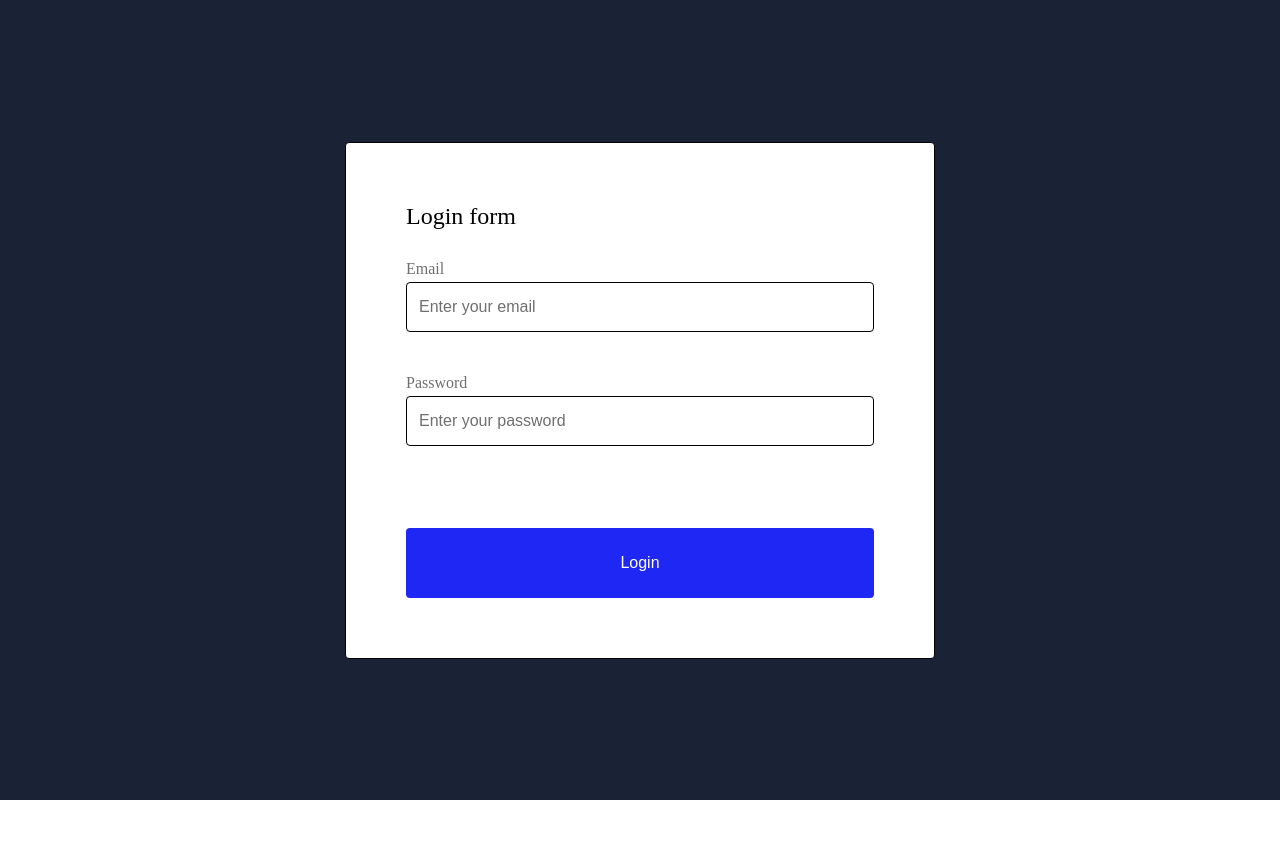
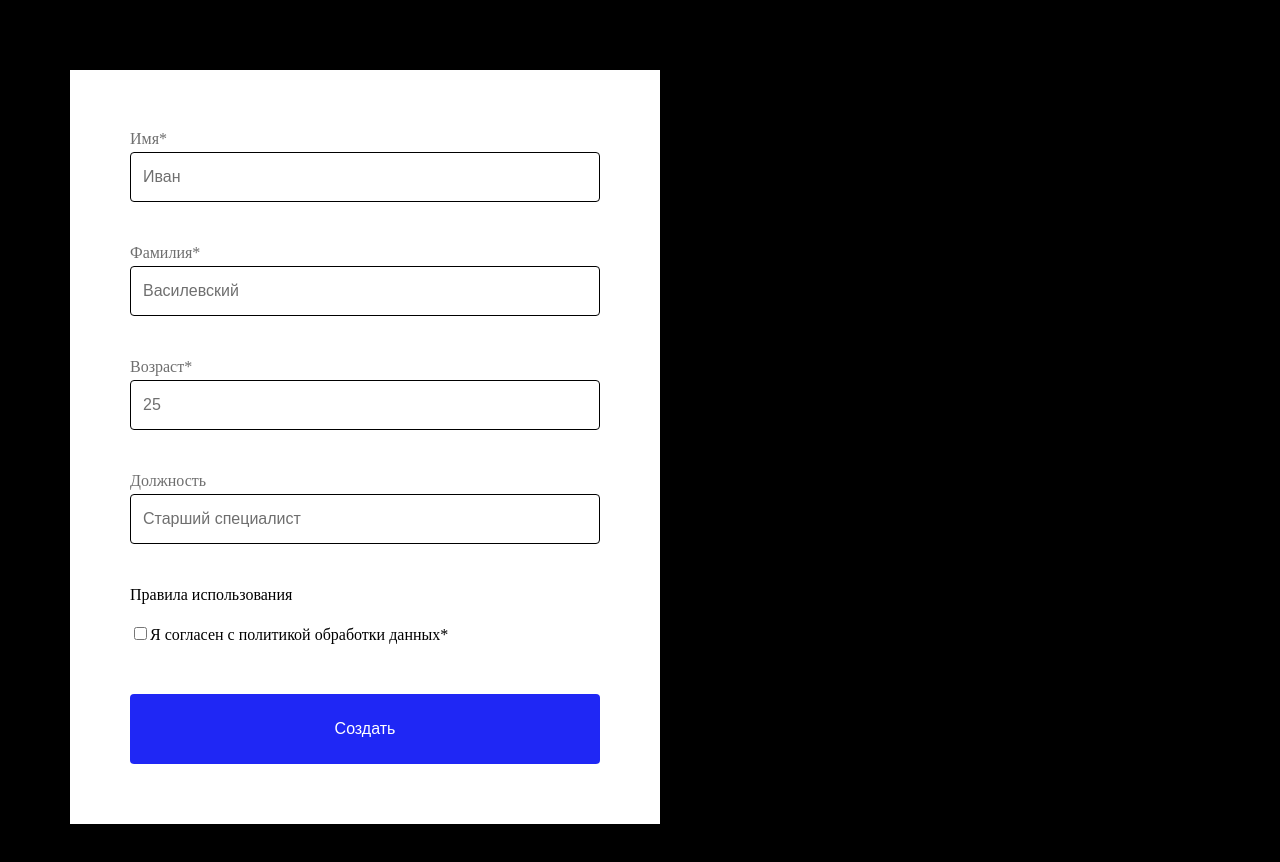
Before and after one commit to andriib77/react-cohort33-ts, a React (Create React App) app: page / in a window 1280 px wide. Shown: the top 862 px of the page. Before the commit the page ends 800 px from the top, so only its background shows below. Built offline with nearby package versions, Linux system fonts and the light colour scheme.

Commit message:
homework25 formik yup

```diff
--- a/src/App.tsx
+++ b/src/App.tsx
@@ -13,6 +13,7 @@ import Homework21 from "./homeworks/Homework21/Homework21";
 import Homework22 from "homeworks/Homework22/Homework22";
 import Homework23 from "homeworks/Homework23/Homework23";
 import Homework24 from "homeworks/Homework24/Homework24";
+import Homework25 from "homeworks/Homework25/Homework25";
 
 function App() {
   return (
@@ -23,13 +24,14 @@ function App() {
       {/* <Lesson22 /> */}
       {/* <Lesson23 /> */}
       {/* <Lesson24 /> */}
-      <Lesson25 />
+      {/* <Lesson25 /> */}
 
       {/* <Homework20 /> */}
       {/* <Homework21 /> */}
       {/* <Homework22 /> */}
       {/* <Homework23 /> */}
       {/* <Homework24 /> */}
+      <Homework25 />
     </>
   );
 }
--- a/src/components/EmployeeForm/EmployeeForm.tsx
+++ b/src/components/EmployeeForm/EmployeeForm.tsx
@@ -1,9 +1,9 @@
-import { useState, ChangeEvent, SetStateAction, Dispatch } from "react";
-
+import React, { useState } from "react";
+import { Field, useFormik } from "formik";
+import * as Yup from "yup";
 import Input from "components/Input/Input";
 import Button from "components/Button/Button";
 
-import { EmployeeInfo } from "./types";
 import {
   EmployeeFormWrapper,
   EmployeeFormContainer,
@@ -14,92 +14,120 @@ import {
 } from "./styles";
 
 function EmployeeForm() {
-  const [nameValue, setNameValue] = useState<string>("");
-  const [lastNameValue, setLastNameValue] = useState<string>("");
-  const [ageValue, setAgeValue] = useState<string>("");
-  const [jobPositionValue, setJobPositionValue] = useState<string>("");
-  // Создадим state, который решает когда нам карточку показывать, а когда нет
-  const [isShowCard, setIsShowCard] = useState<boolean>(false);
-  // Создаем контейнер(стейт), в котором будет храниться информация для карточки,
-  // чтобы она туда добавлялась только на onClick
-  const [userInfo, setUserInfo] = useState<EmployeeInfo>({
+  const validationSchema = Yup.object().shape({
+    name: Yup.string()
+      .required("Обязательное поле")
+      .min(2, "Минимальное количество символов - 2")
+      .max(50, "Максимальное количество символов - 50"),
+    lastName: Yup.string()
+      .required("Обязательное поле")
+      .max(15, "Максимальное количество символов - 15"),
+    age: Yup.number()
+      .required("Обязательное поле")
+      .min(1, "Минимальное количество символов - 1")
+      .max(99, "Максимальное количество символов - 99"),
+    jobPosition: Yup.string().max(30, "Максимальное количество символов - 30"),
+    agreement: Yup.boolean()
+      .required("Обязательное поле")
+      .oneOf([true], "Необходимо согласиться с правилами использования"),
+  });
+
+  const formik = useFormik({
+    initialValues: {
+      name: "",
+      lastName: "",
+      age: "",
+      jobPosition: "",
+      agreement: false,
+    },
+    validationSchema: validationSchema,
+    onSubmit: (values) => {
+      setUserInfo(values);
+      setIsShowCard(true);
+    },
+  });
+
+  const [userInfo, setUserInfo] = useState({
     name: "",
     lastName: "",
-    ageValue: "",
+    age: "",
     jobPosition: "",
   });
 
-  const onChangeFieldsValue = (
-    event: ChangeEvent<HTMLInputElement>,
-    setFieldValue: Dispatch<SetStateAction<string>>
-  ) => {
-    setFieldValue(event.target.value);
-  };
-
-  const createEmployeeCard = () => {
-    // Если все значения у нас не пустые, то показываем карточку
-    if (!!nameValue && !!lastNameValue && !!ageValue && !!jobPositionValue) {
-      setUserInfo({
-        name: nameValue,
-        lastName: lastNameValue,
-        ageValue: ageValue,
-        jobPosition: jobPositionValue,
-      });
-      setIsShowCard(true);
-    } else {
-      // Показываем alert если хотя бы одно из полей пустое
-      setIsShowCard(false);
-      setTimeout(() => alert("Введите данные во все поля"), 0);
-    }
-  };
+  const [isShowCard, setIsShowCard] = useState(false);
 
   return (
     <EmployeeFormWrapper>
-      <EmployeeFormContainer>
+      <EmployeeFormContainer onSubmit={formik.handleSubmit}>
         <Input
-          id="first_name_id"
-          name="firstName"
-          onChange={(event: ChangeEvent<HTMLInputElement>) =>
-            onChangeFieldsValue(event, setNameValue)
-          }
-          value={nameValue}
-          label="Имя"
+          id="name"
+          name="name"
+          onChange={formik.handleChange}
+          error={formik.errors.name}
+          value={formik.values.name}
+          label="Имя*"
           placeholder="Иван"
         />
+        {formik.touched.name && formik.errors.name ? (
+          <div>{formik.errors.name}</div>
+        ) : null}
+
         <Input
-          id="last_name_id"
+          id="lastName"
           name="lastName"
-          onChange={(event: ChangeEvent<HTMLInputElement>) =>
-            onChangeFieldsValue(event, setLastNameValue)
-          }
-          value={lastNameValue}
-          label="Фамилия"
+          onChange={formik.handleChange}
+          error={formik.errors.lastName}
+          value={formik.values.lastName}
+          label="Фамилия*"
           placeholder="Василевский"
         />
+        {formik.touched.lastName && formik.errors.lastName ? (
+          <div>{formik.errors.lastName}</div>
+        ) : null}
+
         <Input
-          id="age_id"
+          id="age"
           name="age"
-          onChange={(event: ChangeEvent<HTMLInputElement>) =>
-            onChangeFieldsValue(event, setAgeValue)
-          }
-          value={ageValue}
-          label="Возраст"
+          onChange={formik.handleChange}
+          error={formik.errors.age}
+          value={formik.values.age}
+          label="Возраст*"
           placeholder="25"
         />
+        {formik.touched.age && formik.errors.age ? (
+          <div>{formik.errors.age}</div>
+        ) : null}
+
         <Input
-          id="job_position_id"
-          name="job_position"
-          onChange={(event: ChangeEvent<HTMLInputElement>) =>
-            onChangeFieldsValue(event, setJobPositionValue)
-          }
-          value={jobPositionValue}
+          id="jobPosition"
+          name="jobPosition"
+          onChange={formik.handleChange}
+          error={formik.errors.jobPosition}
+          value={formik.values.jobPosition}
           label="Должность"
           placeholder="Старший специалист"
         />
-        <Button name="Создать" onClick={createEmployeeCard} />
+        {formik.touched.jobPosition && formik.errors.jobPosition ? (
+          <div>{formik.errors.jobPosition}</div>
+        ) : null}
+
+        <span>Правила использования</span>
+        <label>
+          <input
+            type="checkbox"
+            name="agreement"
+            value="Правила использования"
+            checked={formik.values.agreement}
+            onChange={formik.handleChange}
+          />
+          Я согласен с политикой обработки данных*
+        </label>
+        {formik.touched.agreement && formik.errors.agreement ? (
+          <div>{formik.errors.agreement}</div>
+        ) : null}
+
+        <Button name="Создать" type="submit" />
       </EmployeeFormContainer>
-      {/* Если в левой части от && у вас false, то правая часть(JSX элементы) не показываются,
-      если же левая часть от && true, то правая часть(JSX элементы) отображается */}
       {isShowCard && (
         <EmployeeCard>
           <EmployeeInfoContainer>
@@ -112,7 +140,7 @@ function EmployeeForm() {
           </EmployeeInfoContainer>
           <EmployeeInfoContainer>
             <EmployeeTitle>Возраст</EmployeeTitle>
-            <EmployeeInfoText>{userInfo.ageValue}</EmployeeInfoText>
+            <EmployeeInfoText>{userInfo.age}</EmployeeInfoText>
           </EmployeeInfoContainer>
           <EmployeeInfoContainer>
             <EmployeeTitle>Должность</EmployeeTitle>
--- a/src/components/EmployeeForm/types.ts
+++ b/src/components/EmployeeForm/types.ts
@@ -3,4 +3,6 @@ export interface EmployeeInfo {
   lastName: string;
   ageValue: string;
   jobPosition: string;
+  agreement: boolean;
+  checked: boolean;
 }
--- /dev/null
+++ b/src/homeworks/Homework25/Homework25.tsx
@@ -0,0 +1,12 @@
+import EmployeeForm from "components/EmployeeForm/EmployeeForm";
+import { Homework25Wrapper } from "./styles";
+
+function Homework25() {
+  return (
+    <Homework25Wrapper>
+      <EmployeeForm />
+    </Homework25Wrapper>
+  );
+}
+
+export default Homework25;
--- /dev/null
+++ b/src/homeworks/Homework25/styles.ts
@@ -0,0 +1,7 @@
+import styled from "@emotion/styled";
+
+export const Homework25Wrapper = styled.div`
+  display: flex;
+  flex-direction: column;
+  flex: 1;
+`;
```
